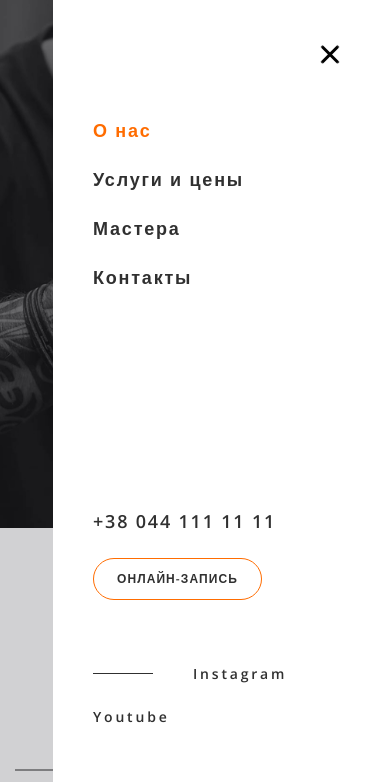
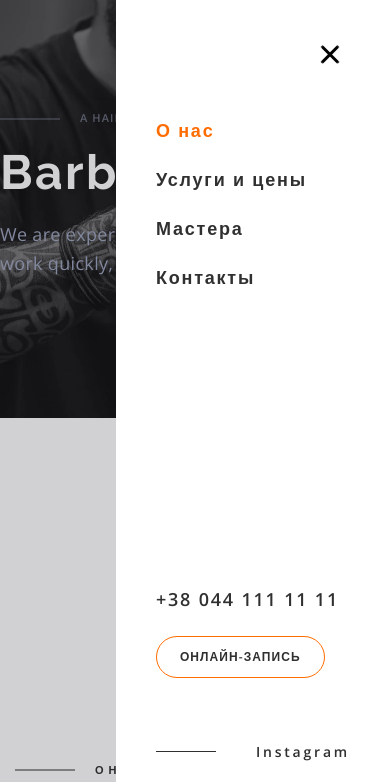
Before and after one commit to YK911/bc-online-23, a plain HTML site: page index.html in a window 390 px wide. Both pictures are taken after a click on the button "Menu". Shown: the top 782 px of the page. Drawn offline with nearby package versions, Linux system fonts and the light colour scheme.

Commit message:
update hamburgers btn

```diff
--- a/index.html
+++ b/index.html
@@ -36,7 +36,7 @@
     <section class="hero">
       <div class="hero__aside">
         <a href="/">
-          <img src="./images/logo.svg" alt="logo" />
+          <img src="./images/logo.svg" alt="logo" width="68" height="55" />
         </a>
 
         <ul class="aside-links">
@@ -88,7 +88,9 @@
           <button
             class="menu-btn hamburger hamburger--elastic"
             type="button"
+            aria-controls="mobile-menu"
             aria-expanded="false"
+            aria-label="Menu"
             data-menu-button
           >
             <span class="hamburger-box">
@@ -106,16 +108,16 @@
             <svg class="menu-btn-icon menu-icon" width="40" height="40">
               <use
                 class="menu-icon-burger"
-                href="./images/symbol-defs.svg#burger-btn"
+                href="./images/icons.svg#burger-btn"
               ></use>
               <use
                 class="menu-icon-close"
-                href="./images/symbol-defs.svg#close-btn"
+                href="./images/icons.svg#close-btn"
               ></use>
             </svg>
           </button> -->
 
-          <div class="menu-overlay" data-menu>
+          <div class="menu-overlay" data-menu id="mobile-menu">
             <div class="menu">
               <ul class="menu-nav">
                 <li class="menu-nav-item">
@@ -326,22 +328,22 @@
               <ul class="master__socials">
                 <li class="master__social"><a href="" aria-label="Instagram">
                   <svg class="master__icon" height="20" width="20">
-                    <use href="./images/symbol-defs.svg#icon-instagram"/>
+                    <use href="./images/icons.svg#icon-instagram"/>
                   </svg>
                 </a></li>
                 <li class="master__social"><a href="" aria-label="Twitter">
                   <svg class="master__icon" height="20" width="20">
-                    <use href="./images/symbol-defs.svg#icon-twitter"/>
+                    <use href="./images/icons.svg#icon-twitter"/>
                   </svg>
                 </a></li>
                 <li class="master__social"><a href="" aria-label="Facebook">
                   <svg class="master__icon" height="20" width="20">
-                    <use href="./images/symbol-defs.svg#icon-facebook"/>
+                    <use href="./images/icons.svg#icon-facebook"/>
                   </svg>
                 </a></li>
                 <li class="master__social"><a href="" aria-label="LinkedIn">
                   <svg class="master__icon" height="20" width="20">
-                    <use href="./images/symbol-defs.svg#icon-linkedin"/>
+                    <use href="./images/icons.svg#icon-linkedin"/>
                   </svg>
                 </a></li>
               </ul>
@@ -353,22 +355,22 @@
               <ul class="master__socials">
                 <li class="master__social"><a href="" aria-label="Instagram">
                     <svg class="master__icon" height="20" width="20">
-                      <use href="./images/symbol-defs.svg#icon-instagram"/>
+                      <use href="./images/icons.svg#icon-instagram"/>
                     </svg>
                 </a></li>
                 <li class="master__social"><a href="" aria-label="Twitter">
                   <svg class="master__icon" height="20" width="20">
-                    <use href="./images/symbol-defs.svg#icon-twitter"/>
+                    <use href="./images/icons.svg#icon-twitter"/>
                   </svg>
                 </a></li>
                 <li class="master__social"><a href="" aria-label="Facebook">
                   <svg class="master__icon" height="20" width="20">
-                    <use href="./images/symbol-defs.svg#icon-facebook"/>
+                    <use href="./images/icons.svg#icon-facebook"/>
                   </svg>
                 </a></li>
                 <li class="master__social"><a href="" aria-label="LinkedIn">
                   <svg class="master__icon" height="20" width="20">
-                    <use href="./images/symbol-defs.svg#icon-linkedin"/>
+                    <use href="./images/icons.svg#icon-linkedin"/>
                   </svg>
                 </a></li>
               </ul>
@@ -380,22 +382,22 @@
               <ul class="master__socials">
                 <li class="master__social"><a href="" aria-label="Instagram">
                   <svg class="master__icon" height="20" width="20">
-                    <use href="./images/symbol-defs.svg#icon-instagram"/>
+                    <use href="./images/icons.svg#icon-instagram"/>
                   </svg>
                 </a></li>
                 <li class="master__social"><a href="" aria-label="Twitter">
                   <svg class="master__icon" height="20" width="20">
-                    <use href="./images/symbol-defs.svg#icon-twitter"/>
+                    <use href="./images/icons.svg#icon-twitter"/>
                   </svg>
                 </a></li>
                 <li class="master__social"><a href="" aria-label="Facebook">
                   <svg class="master__icon" height="20" width="20">
-                    <use href="./images/symbol-defs.svg#icon-facebook"/>
+                    <use href="./images/icons.svg#icon-facebook"/>
                   </svg>
                 </a></li>
                 <li class="master__social"><a href="" aria-label="LinkedIn">
                   <svg class="master__icon" height="20" width="20">
-                    <use href="./images/symbol-defs.svg#icon-linkedin"/>
+                    <use href="./images/icons.svg#icon-linkedin"/>
                   </svg>
                 </a></li>
               </ul>
--- a/sass/components/_hero.scss
+++ b/sass/components/_hero.scss
@@ -93,10 +93,14 @@
   display: flex;
   flex-direction: column;
   justify-content: flex-end;
-  padding-bottom: 40px;
-  padding-right: 55px;
-  padding-left: 100px;
+
   z-index: 1;
+
+  @include mq(desktop) {
+    padding-bottom: 40px;
+    padding-right: 55px;
+    padding-left: 100px;
+  }
 }
 
 .hero__wrapper {
@@ -123,8 +127,8 @@
   }
 }
 .hero__description {
+  max-width: 486px;
   color: $lighter-text-color;
-  max-width: 486px;
 }
 
 .hero__bullets {
--- a/sass/components/mobile-menu/_menu-btn.scss
+++ b/sass/components/mobile-menu/_menu-btn.scss
@@ -1,4 +1,5 @@
 .menu-btn {
+  /* standard button styles */
   // display: flex;
   // align-items: center;
   // justify-content: center;
@@ -8,6 +9,9 @@
 
   // background-color: transparent;
   // border: none;
+  @include mq(tablet) {
+    display: none;
+  }
 
   &.hamburger {
     position: relative;
@@ -34,3 +38,10 @@
     opacity: 1;
   }
 }
+
+// custom hamburger lines style
+.hamburger.is-active .hamburger-inner,
+.hamburger.is-active .hamburger-inner::before,
+.hamburger.is-active .hamburger-inner::after {
+  background-color: #000;
+}
--- a/sass/components/mobile-menu/_menu.scss
+++ b/sass/components/mobile-menu/_menu.scss
@@ -1,8 +1,12 @@
 .menu {
+  position: absolute;
+  top: 0;
+  right: 0;
+
   max-width: 337px;
   height: 100%;
-  margin-left: auto;
-  padding: 118px 40px;
+  padding: 40px;
+  padding-top: 118px;
 
   display: flex;
   flex-direction: column;
@@ -72,6 +76,10 @@
       background-color: #303030;
     }
   }
+
+  &:last-child {
+    align-self: flex-end;
+  }
 }
 
 .menu-socials-link {
--- a/sass/utils/hamburgers/_hamburgers.scss
+++ b/sass/utils/hamburgers/_hamburgers.scss
@@ -14,7 +14,7 @@ $hamburger-padding-y: 12px !default;
 $hamburger-layer-width: 24px !default;
 $hamburger-layer-height: 3px !default;
 $hamburger-layer-spacing: 4px !default;
-$hamburger-layer-color: #000 !default;
+$hamburger-layer-color: #fff !default;
 $hamburger-layer-border-radius: 2px !default;
 $hamburger-hover-opacity: 1 !default;
 $hamburger-active-layer-color: $hamburger-layer-color !default;
@@ -24,7 +24,7 @@ $hamburger-active-hover-opacity: $hamburger-hover-opacity !default;
 // set $hamburger-hover-use-filter as true and
 // change the value of $hamburger-hover-filter accordingly.
 $hamburger-hover-use-filter: false !default;
-$hamburger-hover-filter: opacity(50%) !default;
+$hamburger-hover-filter: opacity(1) !default;
 $hamburger-active-hover-filter: $hamburger-hover-filter !default;
 
 // Types (Remove or comment out what you don’t need)
```
Also changed, not shown: css/main.css, css/main.min.css, images/icons.svg (renamed from images/symbol-defs.svg), images/icons/logo.svg (deleted), images/logo.svg (added), 2 other files.
